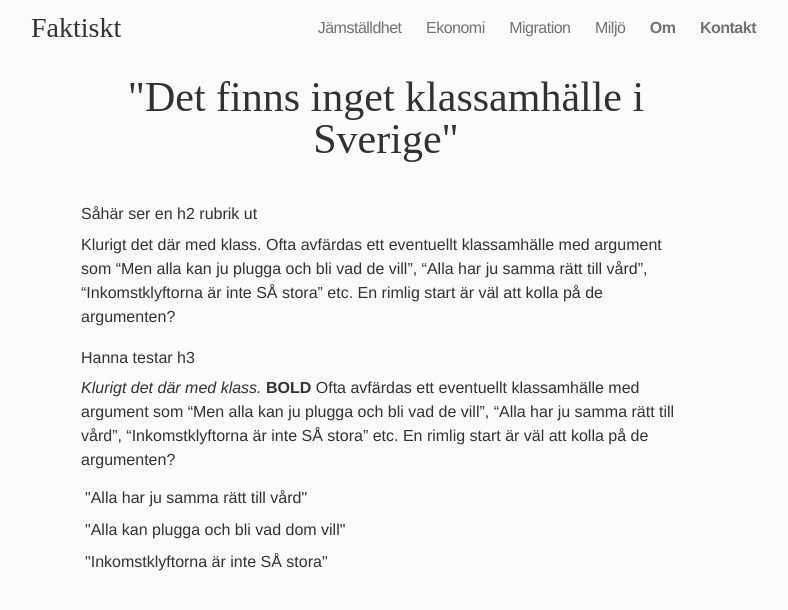
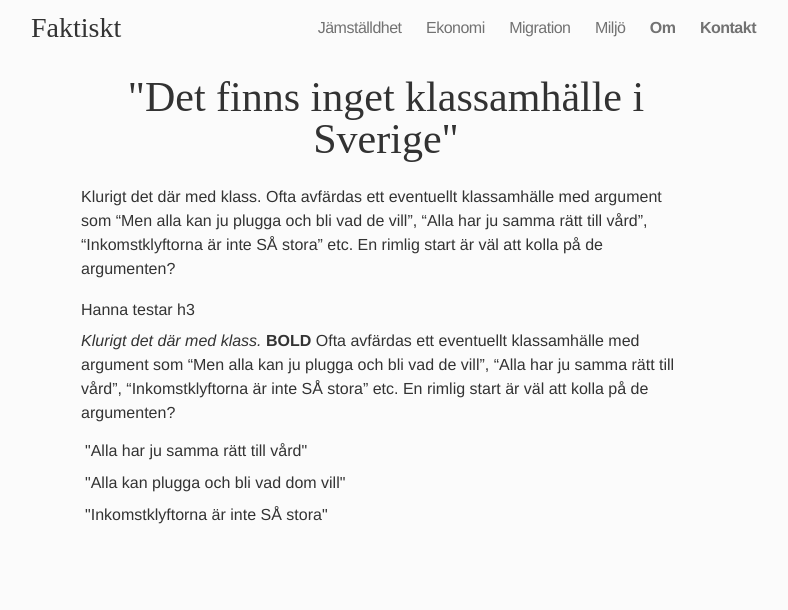
Before and after one commit to frigolitvarulv/faktiskt.github.io, a Jekyll site: the page built from ekonomi/det-finns-inget-klassamh-lle-i-sverige.md, in a window 1280 px wide. Shown: the top 610 px of the page, without its empty margins (254-1042 px from the left). Built offline with Jekyll 4.4.1, drawn with Linux system fonts in a browser that asks for light colours; nearby versions of some CDN libraries; Markdown is read by kramdown in place of the engine named in the settings.

Commit message:
Updated det-finns-inget-klassamh-lle-i-sverige.md

```diff
--- a/ekonomi/det-finns-inget-klassamh-lle-i-sverige.md
+++ b/ekonomi/det-finns-inget-klassamh-lle-i-sverige.md
@@ -4,7 +4,7 @@ published: true
 title: "\"Det finns inget klassamhälle i Sverige\""
 ---
 
-## Såhär ser en h2 rubrik ut
+
 
 Klurigt det där med klass. Ofta avfärdas ett eventuellt klassamhälle med argument som "Men alla kan ju plugga och bli vad de vill", "Alla har ju samma rätt till vård", "Inkomstklyftorna är inte SÅ stora" etc. En rimlig start är väl att kolla på de argumenten?
 
```
